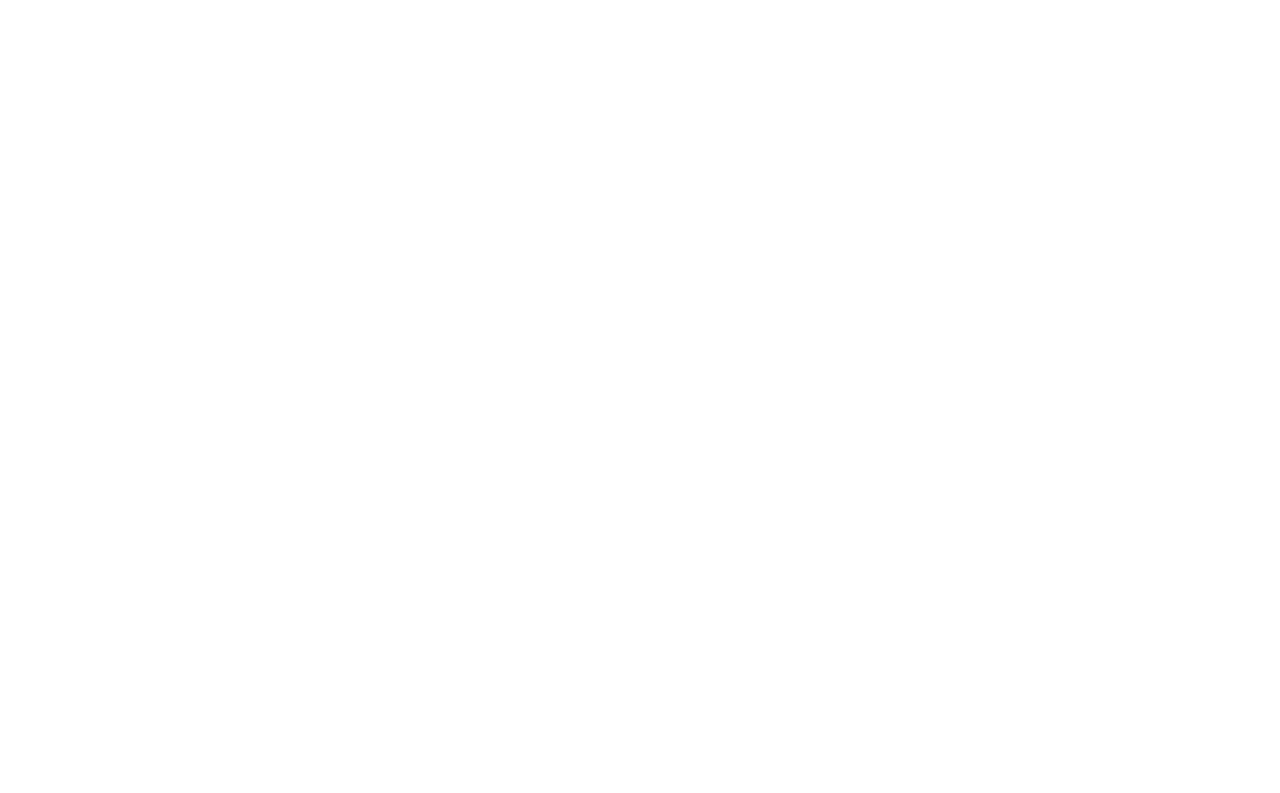
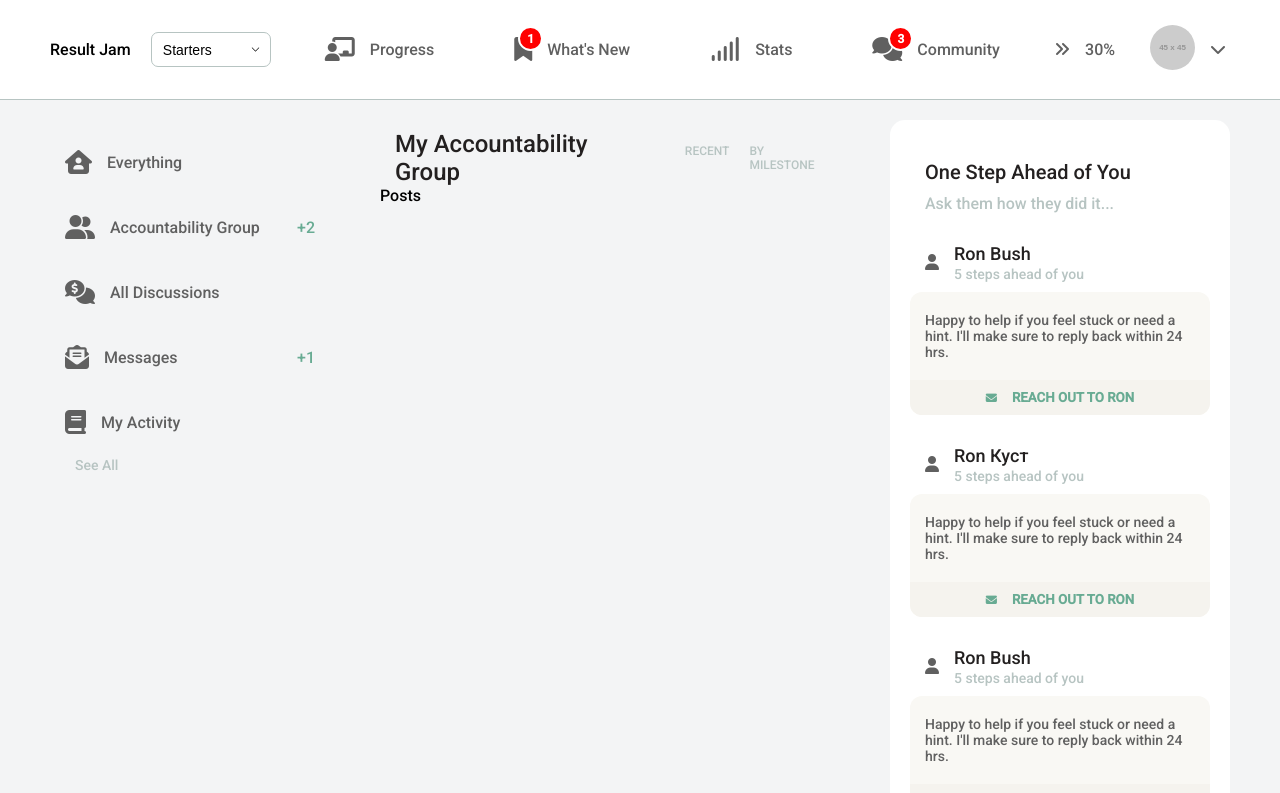
Before and after one commit to bartnar/coursev2, a React (Create React App) app in the folder Course/: page /community in a window 1280 px wide. Shown: the top 793 px of the page. Built offline with nearby package versions, Linux system fonts and the light colour scheme.

Commit message:
community section

```diff
--- a/Course/src/App.css
+++ b/Course/src/App.css
@@ -26,7 +26,7 @@
 .content {
     background-color: var(--color-background);
     display: grid;
-    grid-template-columns: 1fr 4fr 2fr;
+    grid-template-columns: 1fr 4fr 1fr;
     grid-template-rows: 1fr;
     grid-template-areas:
     "menu comments aside";
@@ -40,12 +40,12 @@
 
 .comments-section {
     grid-area: comments;
-    margin-top: 70px;
+    margin-top: 30px;
 }
 
 .aside {
     grid-area: aside;
-    margin-top: 20px;
+    margin: 20px auto 0 auto;
     width: 340px;
     background-color: white;
     border-radius: 15px;
--- a/Course/src/App.tsx
+++ b/Course/src/App.tsx
@@ -2,13 +2,18 @@
 import "./App.css";
 import {BrowserRouter as Router, Route, Switch} from 'react-router-dom';
 import Wrapper from "./components/Wrapper/Wrapper";
+import Community from "./components/Community/Community";
 
 function App() {
     return (
         <div className="App">
             <Router>
                 <Switch>
-                    <Route exact path='/' component={Wrapper}/>
+                    <Route exact path='/' component={Community}/>
+                    <Route exact path='/community' component={Community}/>
+                    <Route exact path='/stats' component={Wrapper}/>
+                    <Route exact path='/whatsnew' component={Wrapper}/>
+                    <Route exact path='/progress' component={Wrapper}/>
                 </Switch>
             </Router>
         </div>
--- /dev/null
+++ b/Course/src/components/Community/Community.css
@@ -0,0 +1,16 @@
+.comments-section .list-item-text-wrapper {
+    display: flex;
+}
+
+.comments-section .list-item-title:first-child {
+    font-size: 24px;
+    color: var(--color-black);
+}
+
+.comments-section .list-item-action {
+    display: flex;
+}
+
+.comments-section .list-item-action .list-item-title-secondary {
+    font-size: 12px;
+}
--- /dev/null
+++ b/Course/src/components/Community/Community.tsx
@@ -0,0 +1,21 @@
+import React from "react";
+import Wrapper from "../Wrapper/Wrapper";
+import ListItem from "../ListItem/ListItem";
+import "./Community.css";
+
+const titleActionData = ['RECENT', 'BY MILESTONE'];
+
+export default function Community() {
+    return (
+        <Wrapper>
+            <div className="comments-section">
+                <ListItem title="My Accountability Group" action={titleActionData.map((el) => {
+                    return (
+                        <span className="list-item-title-secondary">{el}</span>
+                    )
+                })}/>
+                Posts
+            </div>
+        </Wrapper>
+    )
+}
--- a/Course/src/components/Header/Header.tsx
+++ b/Course/src/components/Header/Header.tsx
@@ -20,11 +20,12 @@
                     </select>
                 </div>
                 <Nav>
-                    <ListItem icon={<Icon name="chalkboard-teacher" size={1.5}/>} title="Progress" clickable/>
-                    <ListItem icon={<Icon name="bookmark" size={1.5}/>} title="What's New" clickable
+                    <ListItem to="progress" icon={<Icon name="chalkboard-teacher" size={1.5}/>} title="Progress"
+                              clickable/>
+                    <ListItem to="whatsnew" icon={<Icon name="bookmark" size={1.5}/>} title="What's New" clickable
                               badge={<Badge value={1} circle warning/>}/>
-                    <ListItem icon={<Icon name="signal" size={1.5}/>} title="Stats" clickable/>
-                    <ListItem icon={<Icon name="comments" size={1.5}/>} title="Community" clickable
+                    <ListItem to="stats" icon={<Icon name="signal" size={1.5}/>} title="Stats" clickable/>
+                    <ListItem to="community" icon={<Icon name="comments" size={1.5}/>} title="Community" clickable
                               badge={<Badge value={3} circle warning/>}/>
                 </Nav>
                 <div className="header-right">
```
